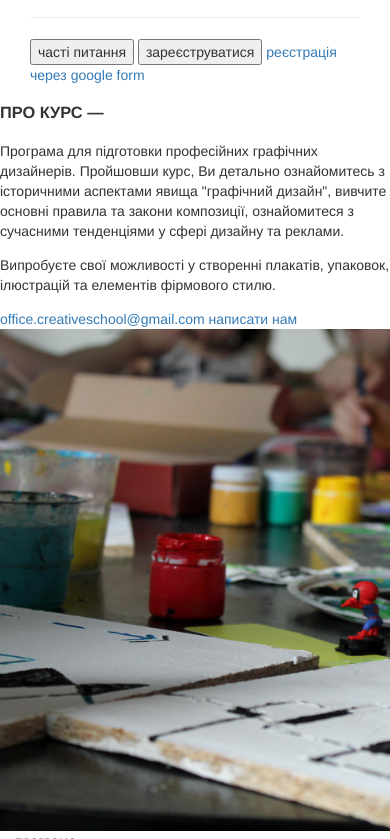
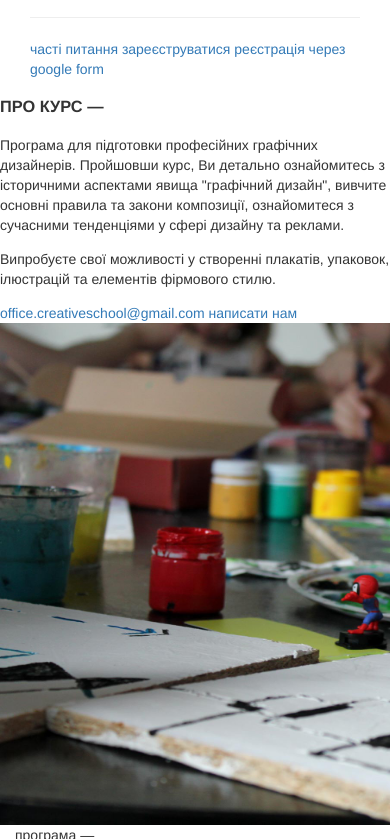
Before and after one commit to nestcolors/school-design, a website: page about-course-page.html in a window 390 px wide. Shown: the part 969-1808 px from the top of the page. Drawn offline with Linux system fonts and the light colour scheme.

Commit message:
about person page - fix responsive version

```diff
--- a/about-course-page.html
+++ b/about-course-page.html
@@ -144,8 +144,8 @@
             </div>
             <div class="col-xs-12">
               <div class="pull-right">
-                <button class="cr-button-accent">часті питання</button>
-                <button class="cr-button no-border-xs">зареєструватися</button>
+                <a class="cr-button no-border-xs">часті питання</a>
+                <a class="cr-button-accent">зареєструватися</a>
                 <a href="#" class="google-registration hidden-sm hidden-md hidden-lg">реєстрація через google form</a>
               </div>
             </div>
@@ -157,8 +157,8 @@
             </div>
             <div class="col-xs-9">
               <div class="pull-right">
-                <button class="cr-button-accent">часті питання</button>
-                <button class="cr-button no-border-xs ">зареєструватися</button>
+                <a class="cr-button no-border-xs">часті питання</a>
+                <a class="cr-button-accent">зареєструватися</a>
               </div>
             </div>
           </div>
--- a/src/styles/components/buttons.sass
+++ b/src/styles/components/buttons.sass
@@ -10,6 +10,7 @@ a
   position: relative
   letter-spacing: 1.6px
   cursor: pointer
+  color: $dark
   &:hover
     background: $dark
     color: $white
@@ -167,7 +168,7 @@ button.cr-button--vertical
   color: #fff
   height: 40px
   line-height: 39px
-  padding: 0 42px
+  padding: 10px 20px 10px 20px
   border: none
   box-shadow: none
   font-family: $bold
@@ -176,6 +177,7 @@ button.cr-button--vertical
   cursor: pointer
   margin: 0 25px
   border: 2px solid $mint
+  text-align: center
   @include media(mobile)
     margin-top: 25px
   &:hover
```
Also changed, not shown: src/styles/pages/our-team.sass (+4 -14 lines).
